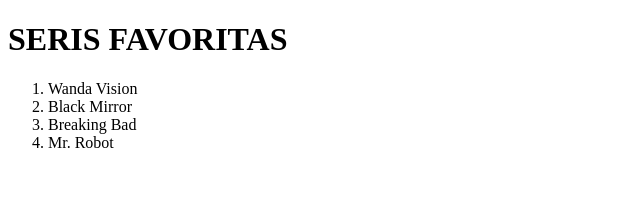
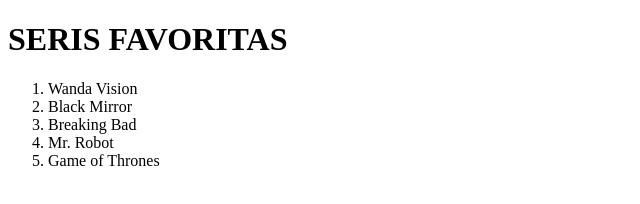
Before and after one commit to holmandi/WEB, a plain HTML site: page index.html in a window 1280 px wide. Shown: the whole page, without its empty margins (0-640 px from the left). Drawn offline with Linux system fonts and the light colour scheme.

```diff
--- a/index.html
+++ b/index.html
@@ -13,6 +13,7 @@
         <li>Black Mirror</li>
         <li>Breaking Bad</li>
         <li>Mr. Robot</li>
+        <li>Game of Thrones</li>
     </OL>
 </body>
 </html>
```
